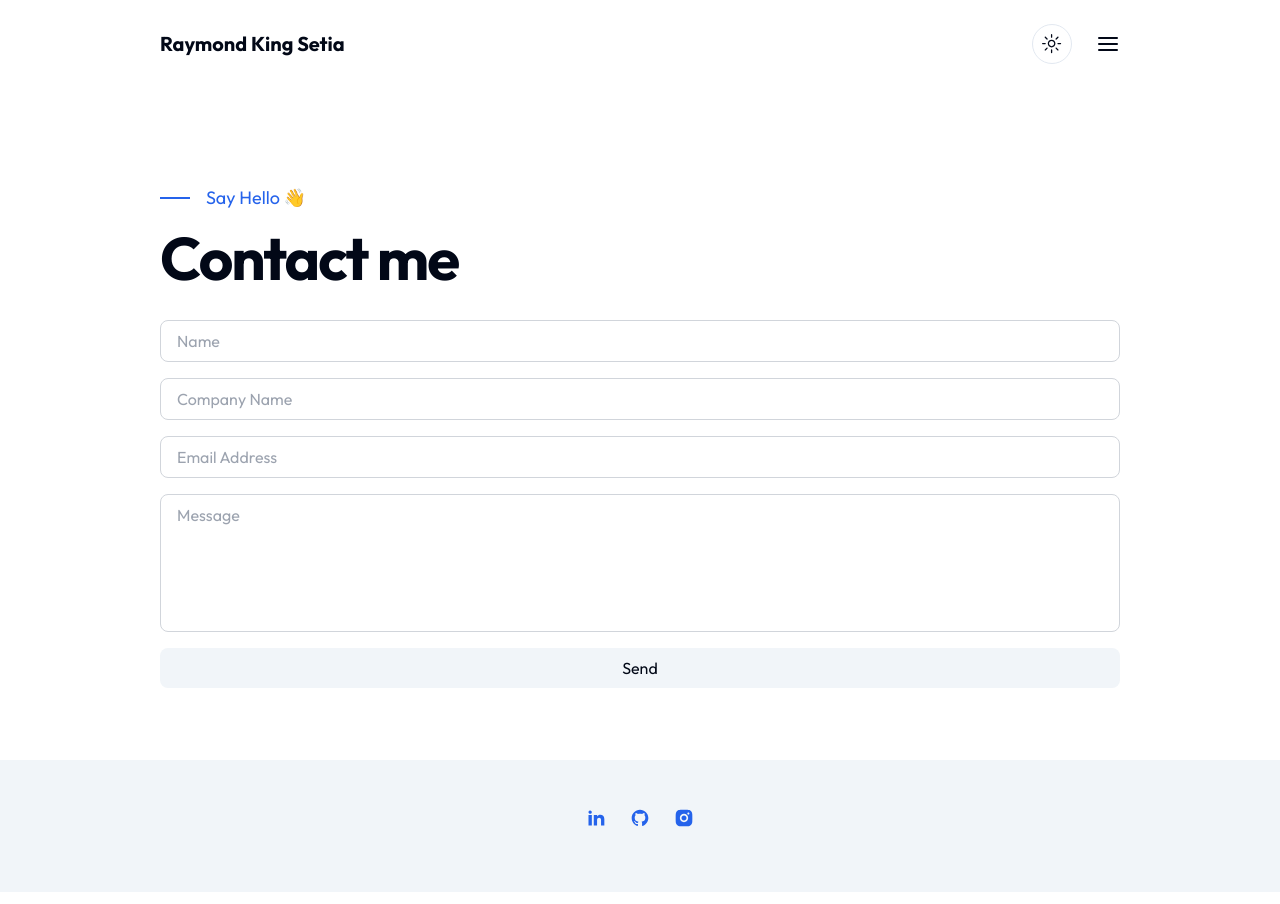
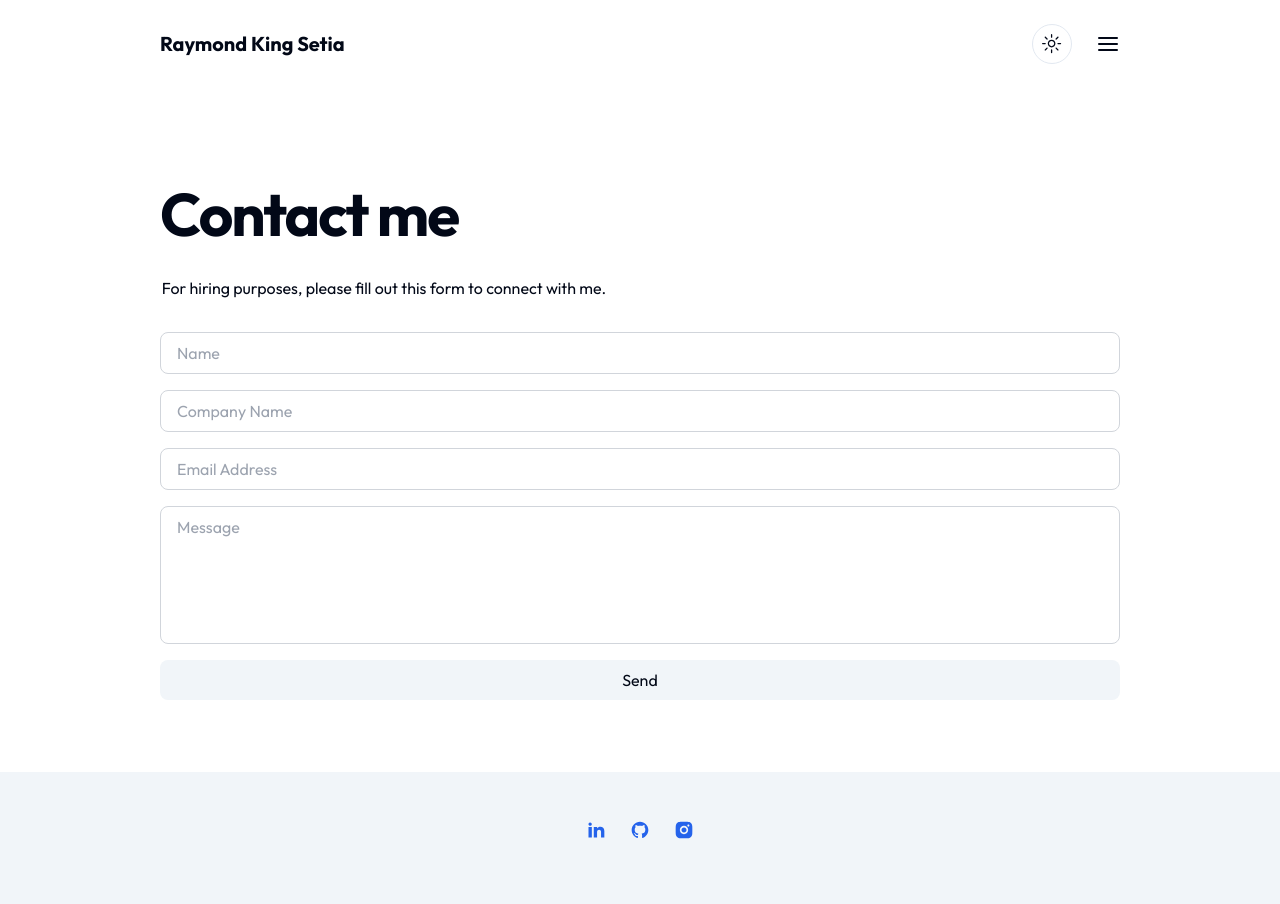
Before and after one commit to raymondkings/raymond-king, a Next.js app: page /contact in a window 1280 px wide. Built offline with nearby package versions, Linux system fonts and the light colour scheme.

Commit message:
text improvement

```diff
--- a/app/contact/page.jsx
+++ b/app/contact/page.jsx
@@ -49,11 +49,8 @@ const Contact = () => {
         <div className="container mx-auto">
           <div className="grid xl:grid-cols-2 pt-12 xl:h-[480px] mb-6 xl:mb-24">
             <div className="flex flex-col justify-center">
-              <div className="flex items-center gap-x-4 text-primary text-lg mb-4">
-                <span className="w-[30px] h-[2px] bg-primary"></span>
-                Say Hello 👋
-              </div>
               <h1 className="h1 max-w-md mb-8">Contact me</h1>
+              <caption className="caption max-w-md mb-8">For hiring purposes, please fill out this form to connect with me.</caption>
             </div>
 
             <div>
```
